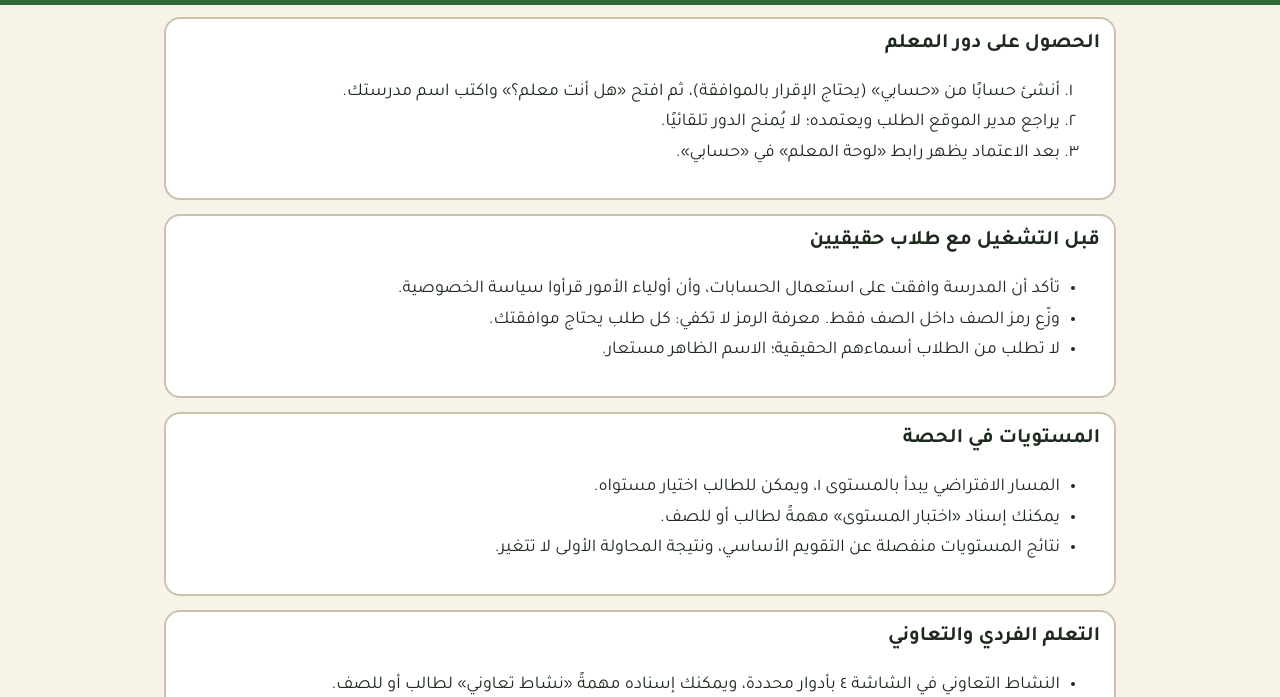
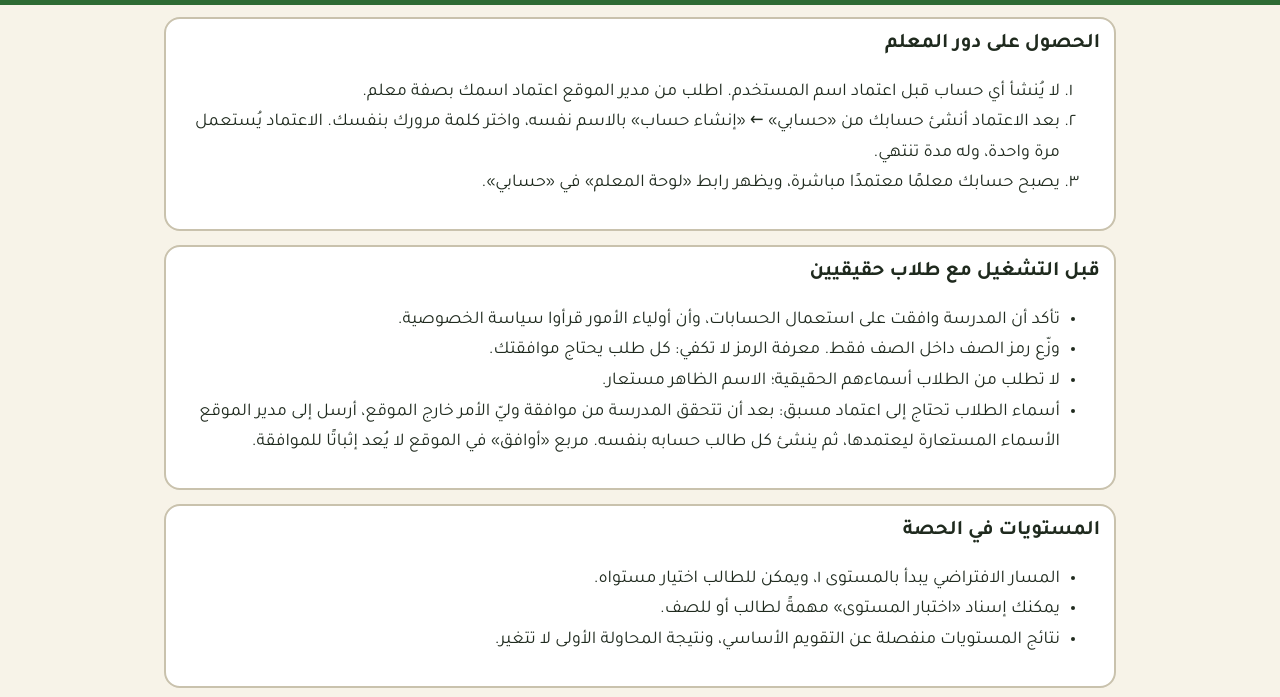
Before and after one commit to mohammad7523/ecosystem-changes, a plain HTML site: page guides/teacher.html in a window 1280 px wide. Shown: the part 68-765 px from the top of the page. Drawn offline with Linux system fonts and the light colour scheme.

Commit message:
11.1: تحديث نصي لدليل الطالب ودليل المعلم — اعتماد أسماء المستخدمين مسبقًا
يوضح الدليلان أن إنشاء الحساب يحتاج اسم مستخدم معتمدًا مسبقًا لمرة واحدة ولمدة
محددة، وأن مربع الموافقة في الموقع لا يُعد إثباتًا لموافقة وليّ الأمر. نصوص فقط،
دون تغيير أي وظيفة.

Co-Authored-By: Claude Opus 5.5 <noreply@anthropic.com>
Claude-Session: https://claude.ai/code/session_01KPxKgJYYbKo4CGGsKqaj2a

```diff
--- a/guides/teacher.html
+++ b/guides/teacher.html
@@ -13,8 +13,8 @@
 <body class="portal">
 <header class="top portal-top"><a class="btn small-btn" href="../index.html">العودة إلى الدرس</a><div class="brand"><p class="brand-title">دليل المعلم للحسابات</p><p class="brand-sub">التغيرات في الأنظمة البيئية — الإصدار ١١٫١</p></div></header>
 <main id="main" class="portal-main">
-<section class="p-card"><h2>الحصول على دور المعلم</h2><ol><li>أنشئ حسابًا من «حسابي» (يحتاج الإقرار بالموافقة)، ثم افتح «هل أنت معلم؟» واكتب اسم مدرستك.</li><li>يراجع مدير الموقع الطلب ويعتمده؛ لا يُمنح الدور تلقائيًا.</li><li>بعد الاعتماد يظهر رابط «لوحة المعلم» في «حسابي».</li></ol></section>
-<section class="p-card"><h2>قبل التشغيل مع طلاب حقيقيين</h2><ul><li>تأكد أن المدرسة وافقت على استعمال الحسابات، وأن أولياء الأمور قرأوا سياسة الخصوصية.</li><li>وزّع رمز الصف داخل الصف فقط. معرفة الرمز لا تكفي: كل طلب يحتاج موافقتك.</li><li>لا تطلب من الطلاب أسماءهم الحقيقية؛ الاسم الظاهر مستعار.</li></ul></section>
+<section class="p-card"><h2>الحصول على دور المعلم</h2><ol><li>لا يُنشأ أي حساب قبل اعتماد اسم المستخدم. اطلب من مدير الموقع اعتماد اسمك بصفة معلم.</li><li>بعد الاعتماد أنشئ حسابك من «حسابي» ← «إنشاء حساب» بالاسم نفسه، واختر كلمة مرورك بنفسك. الاعتماد يُستعمل مرة واحدة، وله مدة تنتهي.</li><li>يصبح حسابك معلمًا معتمدًا مباشرة، ويظهر رابط «لوحة المعلم» في «حسابي».</li></ol></section>
+<section class="p-card"><h2>قبل التشغيل مع طلاب حقيقيين</h2><ul><li>تأكد أن المدرسة وافقت على استعمال الحسابات، وأن أولياء الأمور قرأوا سياسة الخصوصية.</li><li>وزّع رمز الصف داخل الصف فقط. معرفة الرمز لا تكفي: كل طلب يحتاج موافقتك.</li><li>لا تطلب من الطلاب أسماءهم الحقيقية؛ الاسم الظاهر مستعار.</li><li>أسماء الطلاب تحتاج إلى اعتماد مسبق: بعد أن تتحقق المدرسة من موافقة وليّ الأمر خارج الموقع، أرسل إلى مدير الموقع الأسماء المستعارة ليعتمدها، ثم ينشئ كل طالب حسابه بنفسه. مربع «أوافق» في الموقع لا يُعد إثباتًا للموافقة.</li></ul></section>
 <section class="p-card"><h2>المستويات في الحصة</h2><ul><li>المسار الافتراضي يبدأ بالمستوى ١، ويمكن للطالب اختيار مستواه.</li><li>يمكنك إسناد «اختبار المستوى» مهمةً لطالب أو للصف.</li><li>نتائج المستويات منفصلة عن التقويم الأساسي، ونتيجة المحاولة الأولى لا تتغير.</li></ul></section>
 <section class="p-card"><h2>التعلم الفردي والتعاوني</h2><ul><li>النشاط التعاوني في الشاشة ٤ بأدوار محددة، ويمكنك إسناده مهمةً «نشاط تعاوني» لطالب أو للصف.</li><li>الطالب يعلن «أنهينا النشاط» من «مهامي» بعد العرض؛ لا دردشة بين الطلاب في الموقع.</li><li>للطالب الذي يعمل وحده بديل فردي مكتوب في النشاط نفسه.</li></ul></section>
 <section class="p-card"><h2>الدعم</h2><ul><li>جرّب «المساعدة» و«إذا لم يعمل شيء» أولًا.</li><li>رابط مراسلة الدعم في «المساعدة» وفي «حسابي» وفي صفحة المساعدة الذاتية. لا تكتب كلمة مرور في أي رسالة.</li><li>وقت الرد غير مضمون؛ الدعم ليس على مدار الساعة.</li></ul></section>
```
Also changed, not shown: guides/student.html (+1 -1 lines).
